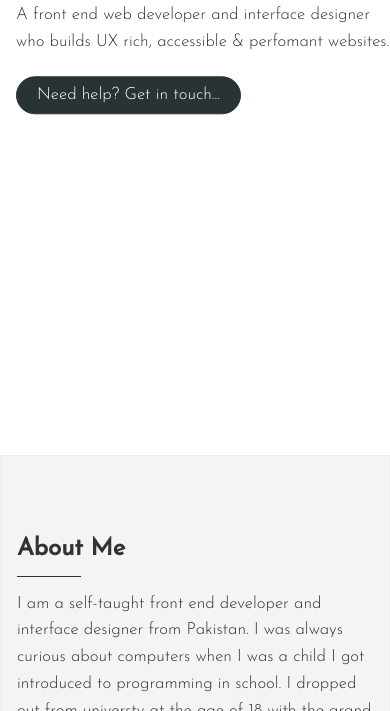
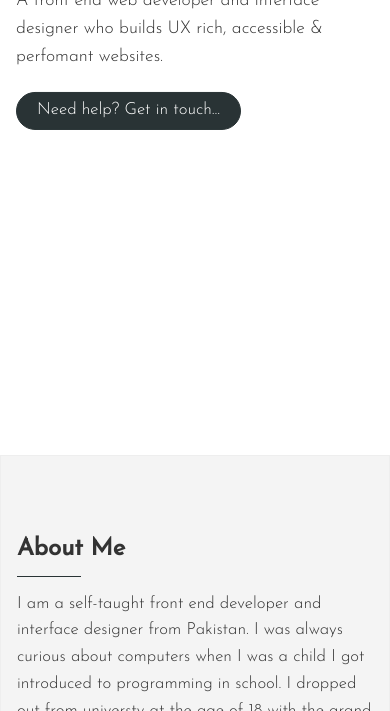
Before and after one commit to nisarhassan12/nisar.dev, a Gatsby site: page / in a window 390 px wide. Shown: the part 389-1100 px from the top of the page. Built offline with nearby package versions, Linux system fonts and the light colour scheme; Gatsby itself is replaced by a stand-in of ours.

Commit message:
[header] small adjustments for mobile.

```diff
--- a/src/components/Banner.js
+++ b/src/components/Banner.js
@@ -11,7 +11,6 @@ const StyledBanner = styled.header`
     .text-box {
         position: absolute;
         top: 50%;
-        width: 100%;
         transform: translateY(-50%);
 
     }
@@ -33,12 +32,12 @@ const StyledBanner = styled.header`
         margin: 2rem 0 2.5rem;
 
         @media(max-width: ${sizes.breakpoints.md}) {
-            font-size: 2.3rem;
+            font-size: 2.4rem;
             padding-right: 1rem;
         }
 
         @media(max-width: 430px) {
-            font-size: 2.1rem;
+            font-size: 2.2rem;
         }
     }
 
@@ -48,6 +47,11 @@ const StyledBanner = styled.header`
         }
     }
 
+    br {
+        @media(max-width: 450px) {
+            display: none;
+        }
+    }
 `
 
 const Banner = ({
```
